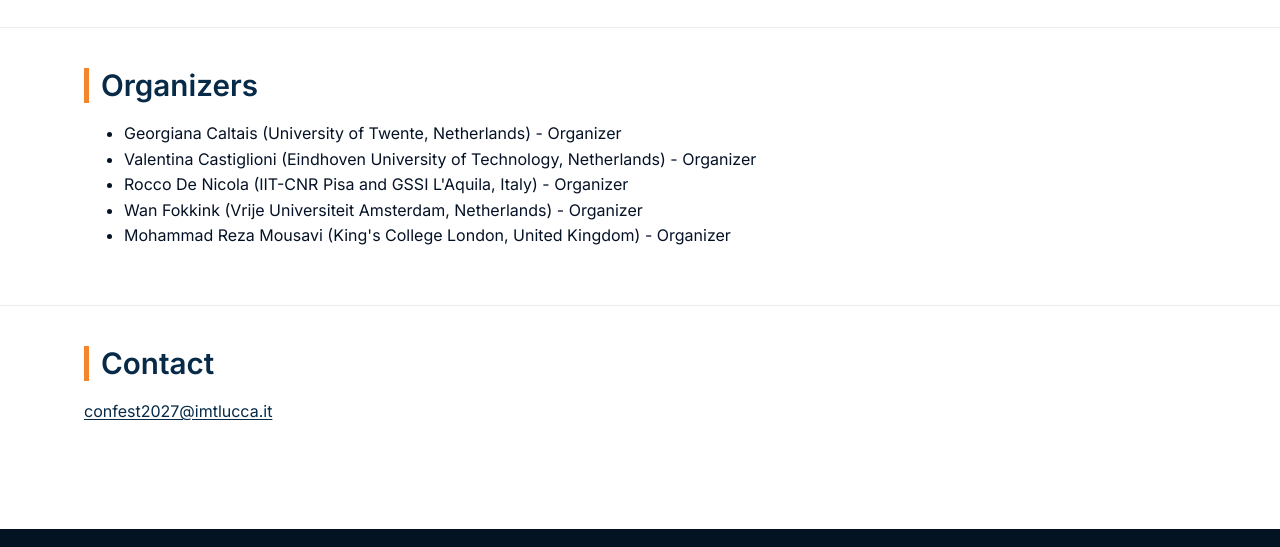
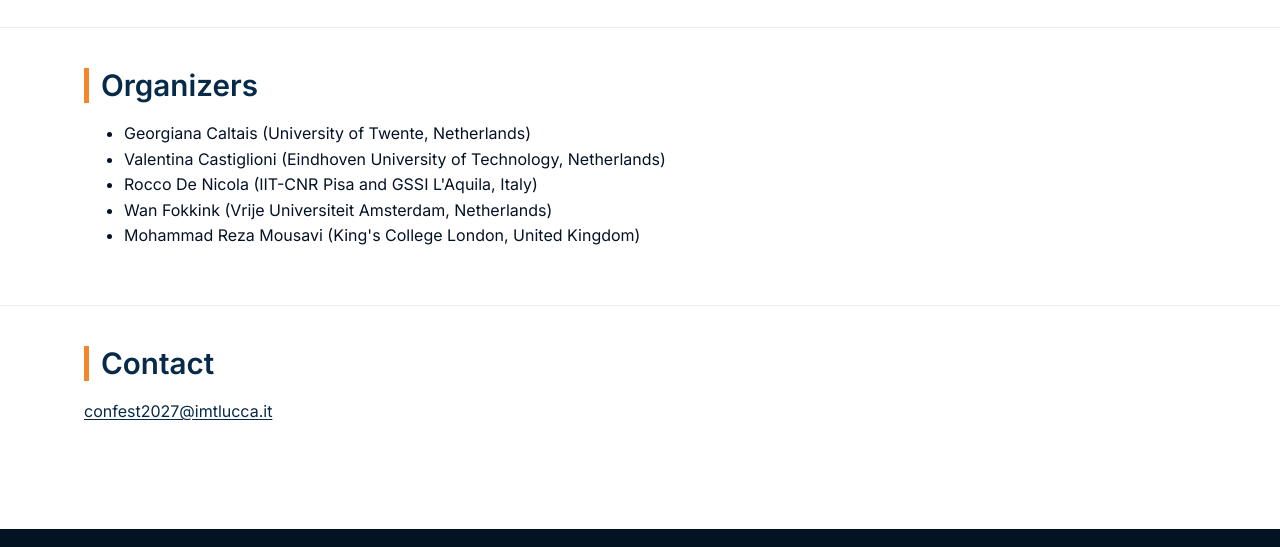
Before and after one commit to confest2027/confest2027.github.io, a plain HTML site: page docs/annalucafest/index.html in a window 1280 px wide. Shown: the part 1180-1727 px from the top of the page. Drawn offline with Linux system fonts and the light colour scheme.

Commit message:
AnnaLucaFest organizers: drop the "- Organizer" role
Co-Authored-By: Claude Opus 5.5 <noreply@anthropic.com>

```diff
--- a/docs/annalucafest/index.html
+++ b/docs/annalucafest/index.html
@@ -109,11 +109,11 @@
       <h2 id="organizers-title" class="section-title">Organizers</h2>
       <!-- Organizer entries use EXACTLY: Name (Affiliation, Country) - Role -->
       <ul>
-        <li>Georgiana Caltais (University of Twente, Netherlands) - Organizer</li>
-        <li>Valentina Castiglioni (Eindhoven University of Technology, Netherlands) - Organizer</li>
-        <li>Rocco De Nicola (IIT-CNR Pisa and GSSI L'Aquila, Italy) - Organizer</li>
-        <li>Wan Fokkink (Vrije Universiteit Amsterdam, Netherlands) - Organizer</li>
-        <li>Mohammad Reza Mousavi (King's College London, United Kingdom) - Organizer</li>
+        <li>Georgiana Caltais (University of Twente, Netherlands)</li>
+        <li>Valentina Castiglioni (Eindhoven University of Technology, Netherlands)</li>
+        <li>Rocco De Nicola (IIT-CNR Pisa and GSSI L'Aquila, Italy)</li>
+        <li>Wan Fokkink (Vrije Universiteit Amsterdam, Netherlands)</li>
+        <li>Mohammad Reza Mousavi (King's College London, United Kingdom)</li>
       </ul>
     </div>
   </section>
```
Also changed, not shown: docs/organization.html (+5 -5 lines).
